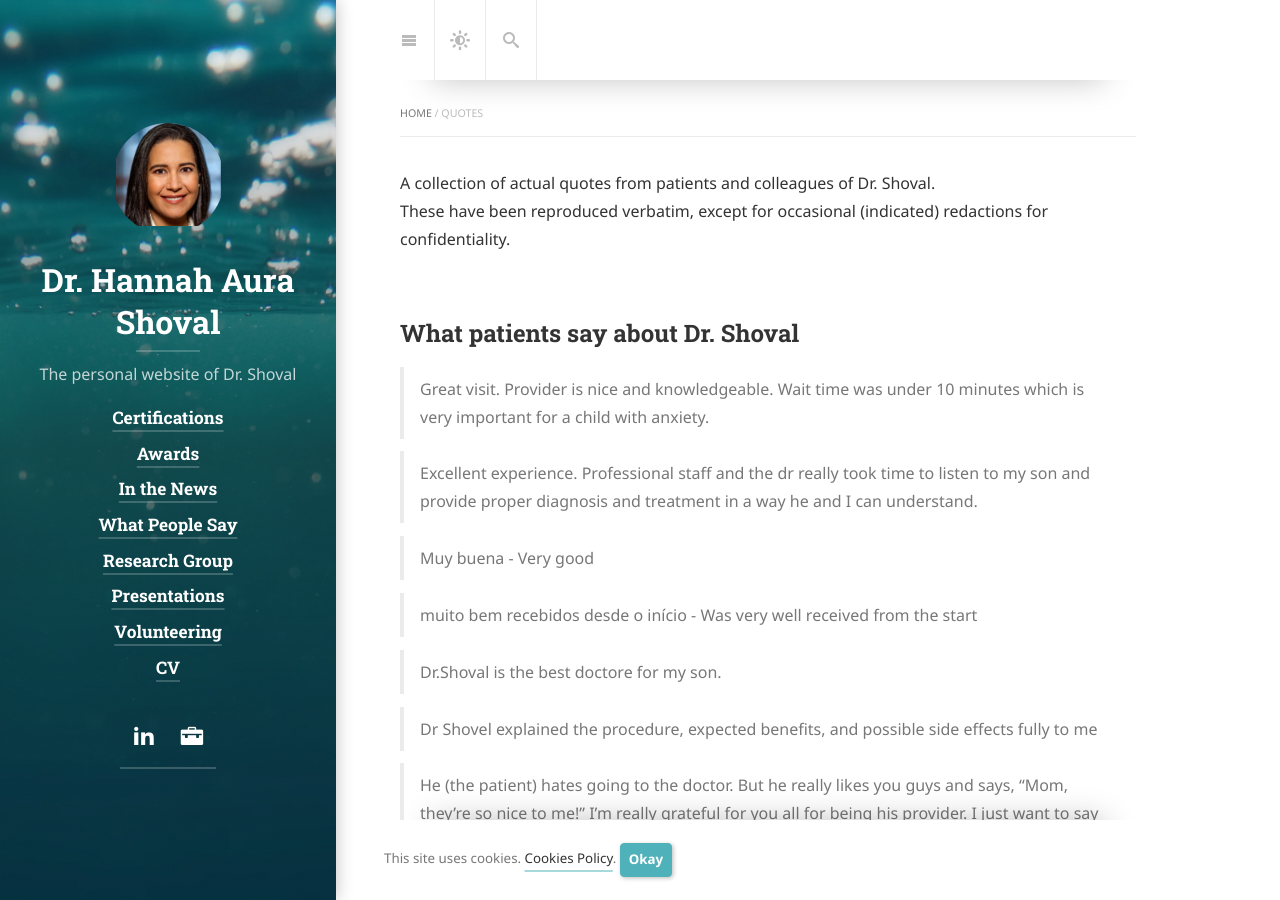
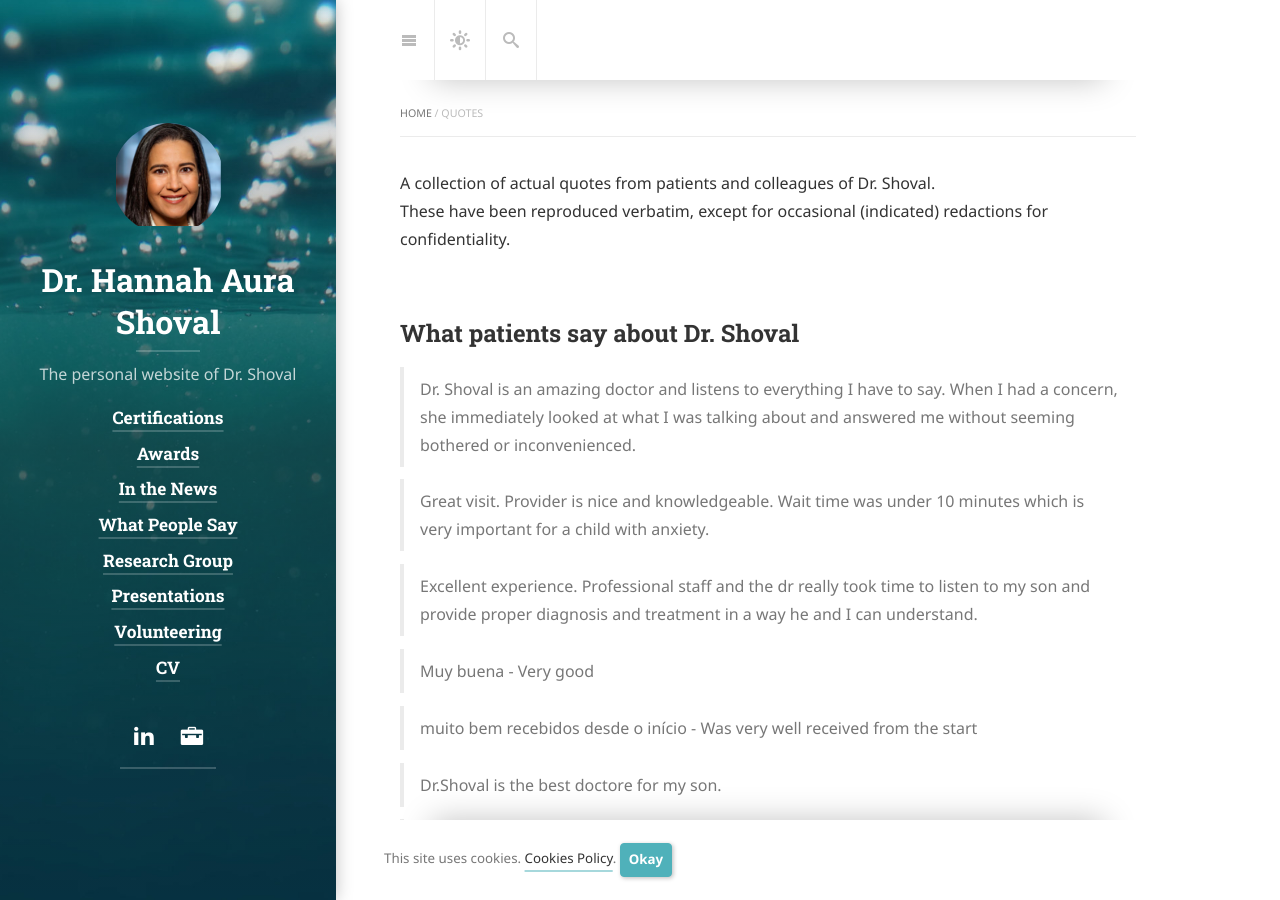
Before and after one commit to physiatry/physiatry.github.io, a Jekyll site: the page built from quotes.md, in a window 1280 px wide and 900 px high. Built offline with Jekyll 4.4.1, drawn with Linux system fonts in a browser that asks for light colours; cached includes are drawn as plain includes; nearby versions of some CDN libraries; some web fonts are replaced; library files that are not in the unit come from our copies.

Commit message:
Add a quote
Signed-off-by: Avi Shinnar <shinnar@us.ibm.com>

```diff
--- a/quotes.md
+++ b/quotes.md
@@ -10,6 +10,11 @@ These have been reproduced verbatim, except for occasional (indicated) redaction
 {:toc .large-only}
 
 ## What patients say about Dr. Shoval
+
+> Dr. Shoval is an amazing doctor and listens to everything I have to
+  say.  When I had a concern, she immediately looked at what I was
+  talking about and answered me without seeming bothered or
+  inconvenienced.
 
 > Great visit. Provider is nice and knowledgeable. Wait time was under 10 minutes which is very important for a child with anxiety.
 
```
